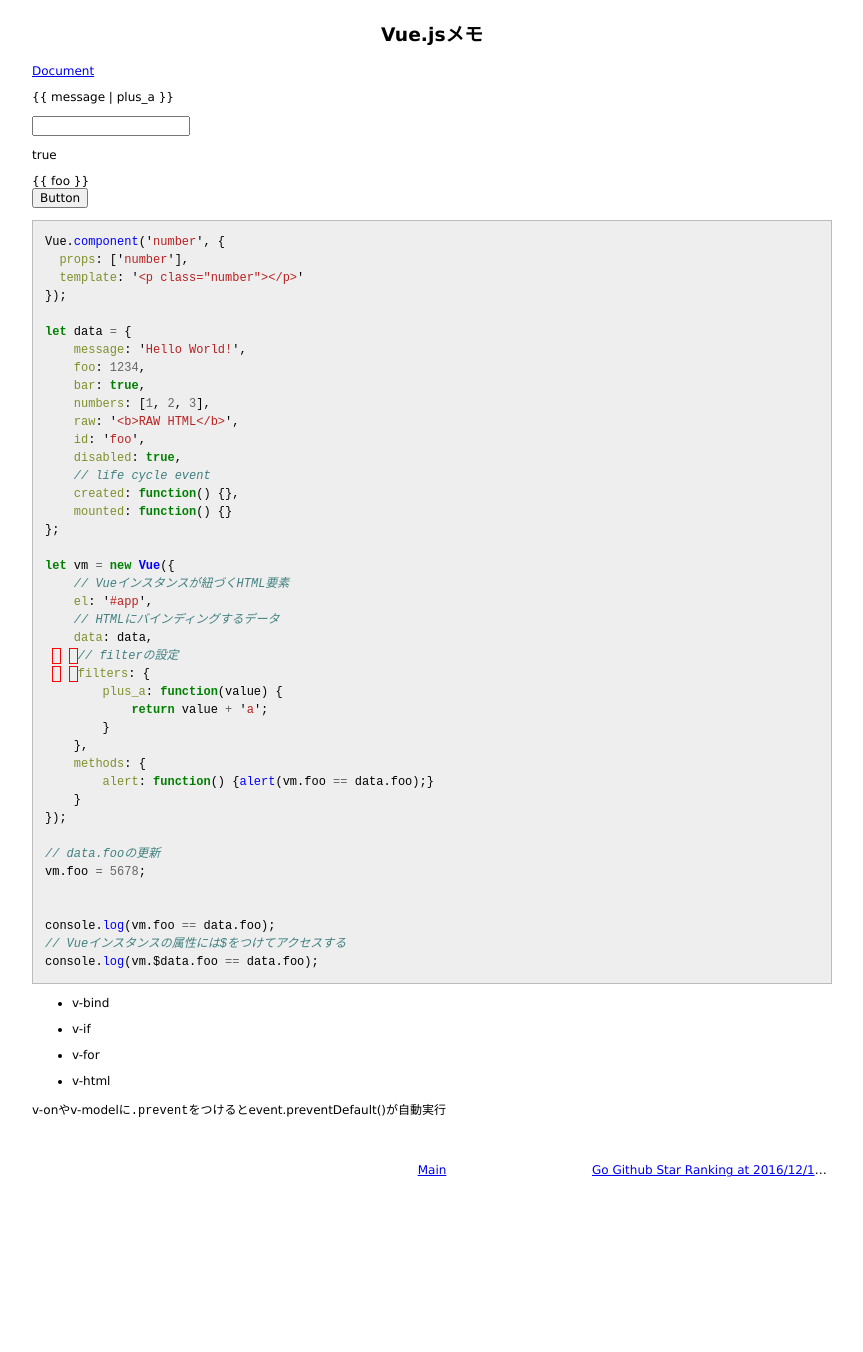
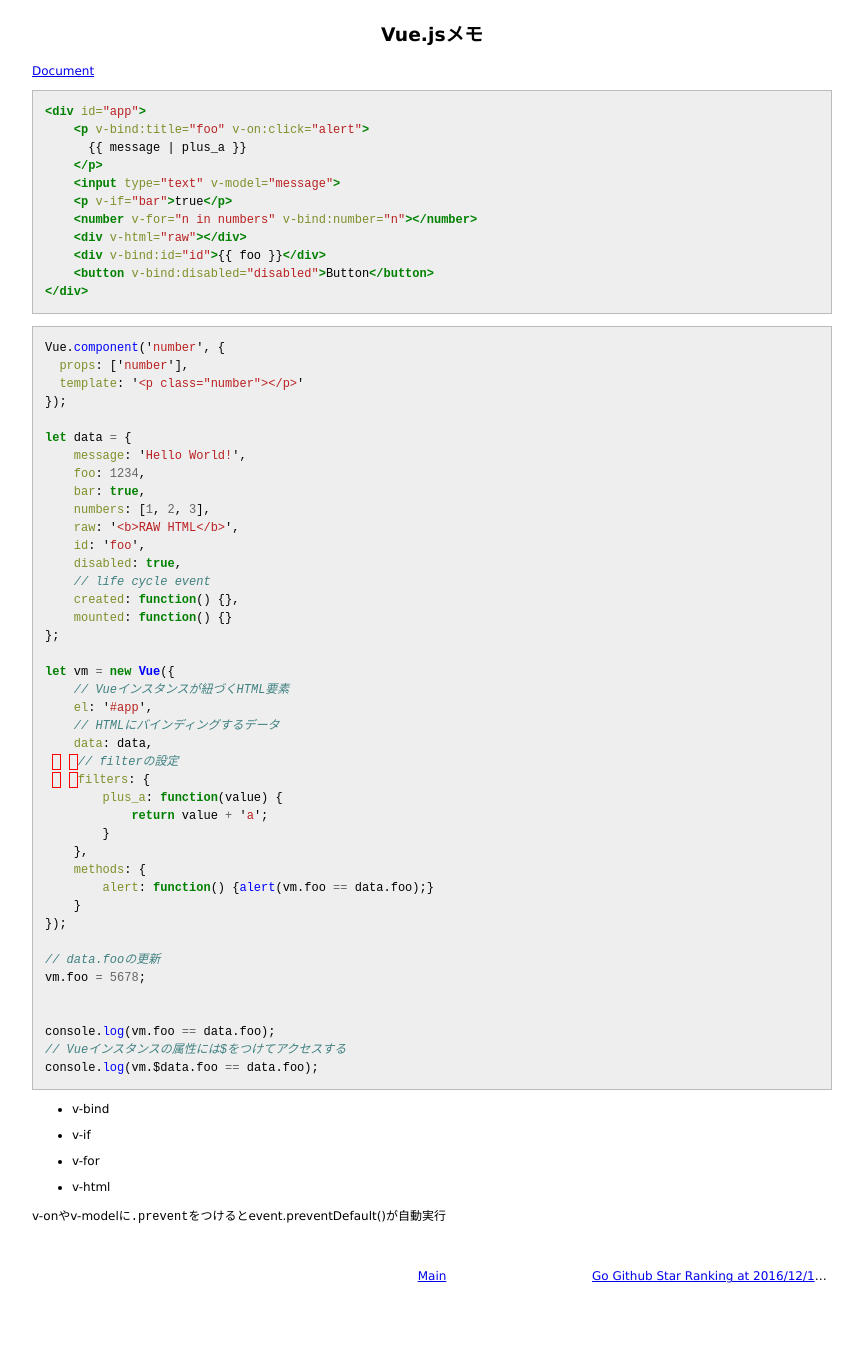
Before and after one commit to 38elements/38elements.github.com, a Jekyll site: the page built from _posts/2016-12-20-vuejs.md, in a window 1280 px wide. Shown: the whole page, without its empty margins (208-1071 px from the left). Built offline with Jekyll 4.4.1, drawn with Linux system fonts in a browser that asks for light colours; before the commit the page ends 1246 px from its top, so only the background shows below that.

Commit message:
Update 2016-12-20-vuejs.md

````diff
--- a/_posts/2016-12-20-vuejs.md
+++ b/_posts/2016-12-20-vuejs.md
@@ -4,19 +4,21 @@ title: Vue.jsメモ
 ---
 [Document](https://vuejs.org/v2/guide/instance.html)
 
-{% raw %}
+
+```html
 <div id="app">
     <p v-bind:title="foo" v-on:click="alert">
-      {{ message | plus_a }}
+      {%raw%}{{ message | plus_a }}{%endraw%}
     </p>
     <input type="text" v-model="message">
     <p v-if="bar">true</p>
     <number v-for="n in numbers" v-bind:number="n"></number>
     <div v-html="raw"></div>
-    <div v-bind:id="id">{{ foo }}</div>
+    <div v-bind:id="id">{%raw%}{{ foo }}{%endraw%}</div>
     <button v-bind:disabled="disabled">Button</button>
 </div>
-{% endraw %}
+```
+
 
 ```javascript
 Vue.component('number', {
````
